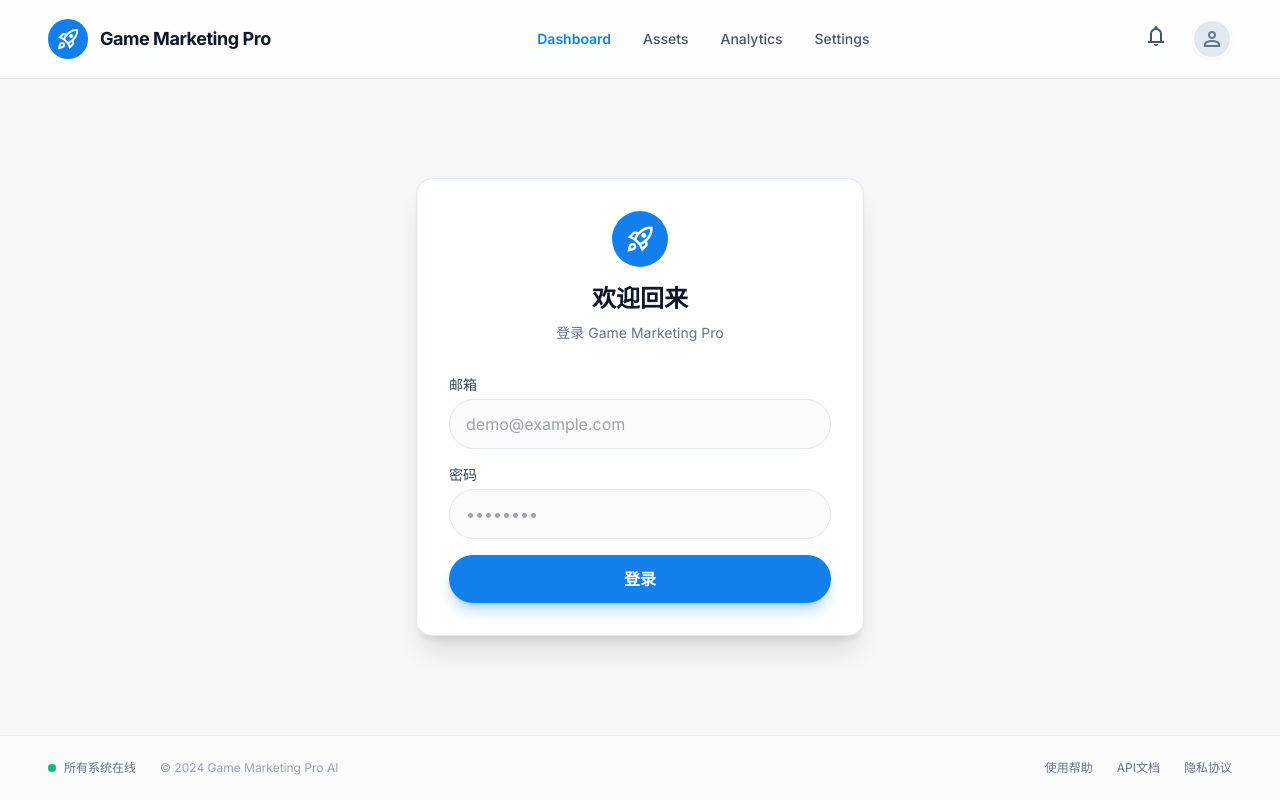
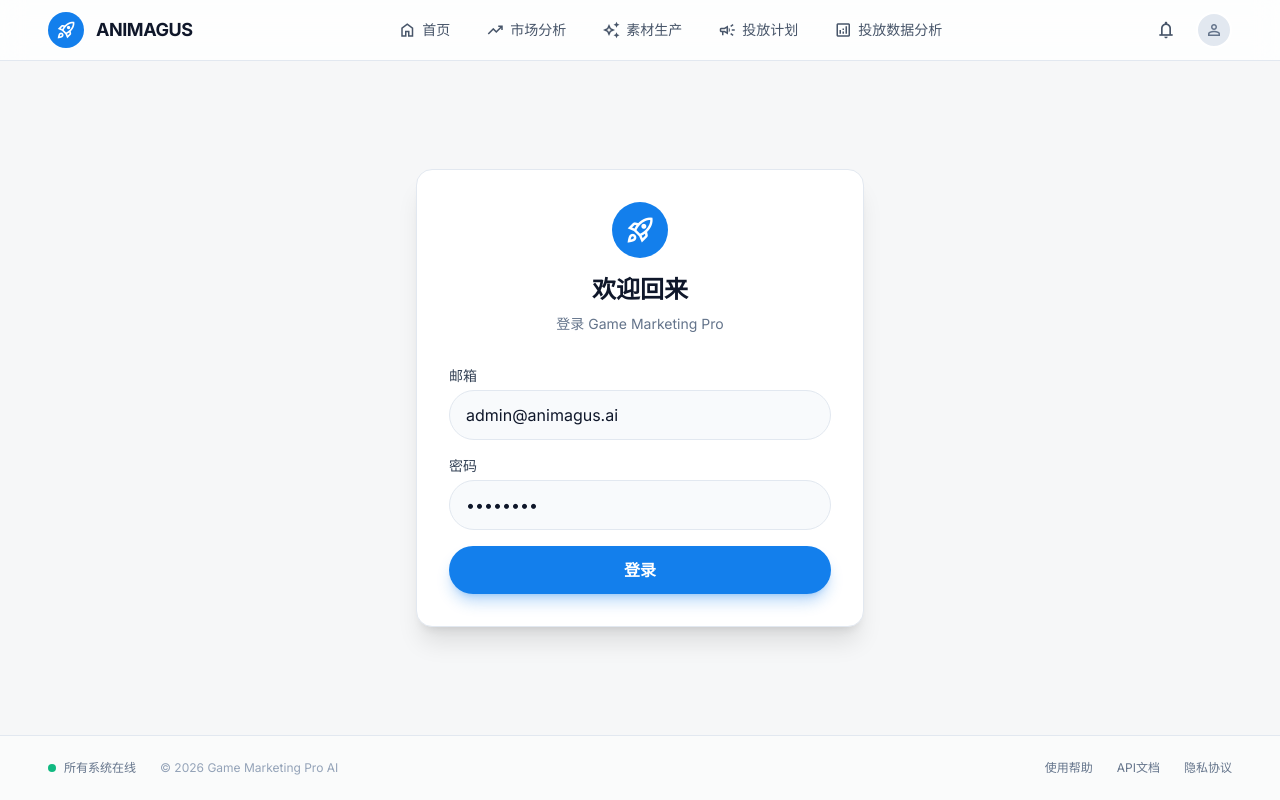
Before and after one commit to ANIFORCE-ORG/ANIFORCE, a Vue app in the folder frontend/packages/main-app/: page /login in a window 1280 px wide. Built offline with nearby package versions, Linux system fonts and the light colour scheme.

Commit message:
modify Header and auth page

```diff
--- a/frontend/packages/main-app/src/components/layout/AppFooter.vue
+++ b/frontend/packages/main-app/src/components/layout/AppFooter.vue
@@ -6,7 +6,7 @@
           <div class="h-2 w-2 rounded-full bg-emerald-500"></div>
           <span class="text-xs font-medium text-slate-500">所有系统在线</span>
         </div>
-        <span class="text-xs text-slate-400">&copy; 2024 Game Marketing Pro AI</span>
+        <span class="text-xs text-slate-400">&copy; 2026 Game Marketing Pro AI</span>
       </div>
       <div class="flex items-center gap-6">
         <a class="text-xs text-slate-500 hover:text-primary" href="#">使用帮助</a>
--- a/frontend/packages/main-app/src/components/layout/AppHeader.vue
+++ b/frontend/packages/main-app/src/components/layout/AppHeader.vue
@@ -1,50 +1,125 @@
 <script setup lang="ts">
 import { ref } from 'vue'
+import { useRoute, useRouter } from 'vue-router'
+import { useAuthStore } from '@/store/auth'
+
+const route = useRoute()
+const router = useRouter()
+const auth = useAuthStore()
+
+const showUserMenu = ref(false)
 
 const navItems = [
-  { label: 'Dashboard', href: '/', active: true },
-  { label: 'Assets', href: '/material' },
-  { label: 'Analytics', href: '/monitor' },
-  { label: 'Settings', href: '/settings' },
+  { label: '首页', path: '/', icon: 'home' },
+  { label: '市场分析', path: '/market-analysis', icon: 'trending_up' },
+  { label: '素材生产', path: '/material', icon: 'auto_awesome' },
+  { label: '投放计划', path: '/campaign', icon: 'campaign' },
+  { label: '投放数据分析', path: '/monitor', icon: 'analytics' },
 ]
 
-const currentNav = ref('Dashboard')
+const isActive = (path: string) => {
+  if (path === '/') return route.path === '/'
+  return route.path.startsWith(path)
+}
+
+const navigateTo = (path: string) => {
+  router.push(path)
+}
+
+const handleUserClick = () => {
+  if (!auth.isLoggedIn) {
+    router.push('/login')
+  } else {
+    showUserMenu.value = !showUserMenu.value
+  }
+}
+
+const handleLogout = () => {
+  auth.logout()
+  showUserMenu.value = false
+}
 </script>
 
 <template>
-  <header class="flex items-center justify-between px-6 py-4 md:px-12 border-b border-slate-200 dark:border-slate-800 bg-white/80 dark:bg-background-dark/80 backdrop-blur-md sticky top-0 z-50">
+  <header class="flex items-center justify-between px-6 py-3 md:px-12 border-b border-slate-200 dark:border-slate-800 bg-white/80 dark:bg-background-dark/80 backdrop-blur-md sticky top-0 z-50">
     <!-- Logo -->
-    <div class="flex items-center gap-3">
-      <div class="flex h-10 w-10 items-center justify-center rounded-xl bg-primary text-white">
-        <span class="material-symbols-outlined">rocket_launch</span>
+    <div class="flex items-center gap-3 cursor-pointer shrink-0" @click="navigateTo('/')">
+      <div class="flex h-9 w-9 items-center justify-center rounded-xl bg-primary text-white">
+        <span class="material-symbols-outlined text-xl">rocket_launch</span>
       </div>
-      <h2 class="text-lg font-bold tracking-tight">Game Marketing Pro</h2>
+      <h2 class="text-lg font-bold tracking-tight">ANIMAGUS</h2>
     </div>
 
     <!-- Navigation -->
-    <nav class="hidden md:flex items-center gap-8">
-      <a
+    <nav class="hidden md:flex items-center gap-1">
+      <button
         v-for="item in navItems"
-        :key="item.label"
-        :href="item.href"
-        class="text-sm font-medium transition-colors"
-        :class="currentNav === item.label
-          ? 'font-semibold text-primary'
-          : 'text-slate-600 dark:text-slate-400 hover:text-primary'"
-        @click.prevent="currentNav = item.label"
+        :key="item.path"
+        class="flex items-center gap-1.5 px-4 py-2 rounded-lg text-sm font-medium transition-all duration-200"
+        :class="isActive(item.path)
+          ? 'bg-primary/10 text-primary font-semibold shadow-sm'
+          : 'text-slate-600 dark:text-slate-400 hover:bg-slate-100 dark:hover:bg-slate-800 hover:text-primary'"
+        @click="navigateTo(item.path)"
       >
+        <span class="material-symbols-outlined text-[18px]">{{ item.icon }}</span>
         {{ item.label }}
-      </a>
+      </button>
     </nav>
 
     <!-- Right Actions -->
-    <div class="flex items-center gap-4">
-      <button class="p-2 rounded-full hover:bg-slate-100 dark:hover:bg-slate-800 transition-colors">
-        <span class="material-symbols-outlined text-slate-600 dark:text-slate-400">notifications</span>
+    <div class="flex items-center gap-3 shrink-0">
+      <button class="flex h-9 w-9 items-center justify-center rounded-full hover:bg-slate-100 dark:hover:bg-slate-800 transition-colors">
+        <span class="material-symbols-outlined text-xl text-slate-600 dark:text-slate-400">notifications</span>
       </button>
-      <div class="h-10 w-10 rounded-full bg-slate-200 dark:bg-slate-700 border-2 border-white dark:border-slate-800 overflow-hidden shadow-sm flex items-center justify-center">
-        <span class="material-symbols-outlined text-slate-500">person</span>
+
+      <!-- User Avatar / Login -->
+      <div class="relative">
+        <button
+          class="flex h-9 w-9 items-center justify-center rounded-full border-2 transition-all duration-200 cursor-pointer"
+          :class="auth.isLoggedIn
+            ? 'bg-primary/10 border-primary/30 hover:border-primary'
+            : 'bg-slate-200 dark:bg-slate-700 border-white dark:border-slate-800 hover:border-primary'"
+          @click="handleUserClick"
+        >
+          <span v-if="auth.isLoggedIn" class="text-xs font-bold text-primary">{{ auth.user?.name?.charAt(0) }}</span>
+          <span v-else class="material-symbols-outlined text-lg text-slate-500">person</span>
+        </button>
+
+        <!-- User Dropdown Menu -->
+        <Transition name="fade">
+          <div
+            v-if="showUserMenu && auth.isLoggedIn"
+            class="absolute right-0 top-full mt-2 w-48 rounded-xl border border-slate-200 dark:border-slate-700 bg-white dark:bg-slate-900 shadow-xl py-2 z-50"
+          >
+            <div class="px-4 py-2 border-b border-slate-100 dark:border-slate-800">
+              <p class="text-sm font-semibold">{{ auth.user?.name }}</p>
+              <p class="text-xs text-slate-500">{{ auth.user?.email }}</p>
+            </div>
+            <button
+              class="w-full flex items-center gap-2 px-4 py-2 text-sm text-red-500 hover:bg-red-50 dark:hover:bg-red-900/20 transition-colors"
+              @click="handleLogout"
+            >
+              <span class="material-symbols-outlined text-[18px]">logout</span>
+              退出登录
+            </button>
+          </div>
+        </Transition>
       </div>
     </div>
   </header>
+
+  <!-- Click outside to close menu -->
+  <div v-if="showUserMenu" class="fixed inset-0 z-40" @click="showUserMenu = false" />
 </template>
+
+<style scoped>
+.fade-enter-active,
+.fade-leave-active {
+  transition: opacity 0.15s ease, transform 0.15s ease;
+}
+.fade-enter-from,
+.fade-leave-to {
+  opacity: 0;
+  transform: translateY(-4px);
+}
+</style>
--- /dev/null
+++ b/frontend/packages/main-app/src/pages/Campaign.vue
@@ -0,0 +1,18 @@
+<script setup lang="ts">
+</script>
+
+<template>
+  <main class="flex-1 px-6 py-12 md:px-12">
+    <div class="mx-auto max-w-5xl">
+      <div class="flex items-center gap-3 mb-8">
+        <span class="material-symbols-outlined text-primary text-3xl">campaign</span>
+        <h1 class="text-3xl font-bold tracking-tight">投放计划</h1>
+      </div>
+      <div class="rounded-2xl border border-slate-200 dark:border-slate-700 bg-white dark:bg-slate-900 p-12 text-center">
+        <span class="material-symbols-outlined text-6xl text-slate-300 dark:text-slate-600 mb-4">construction</span>
+        <p class="text-lg text-slate-500 dark:text-slate-400">投放计划功能开发中...</p>
+        <p class="text-sm text-slate-400 dark:text-slate-500 mt-2">智能投放策略规划与预算分配</p>
+      </div>
+    </div>
+  </main>
+</template>
--- a/frontend/packages/main-app/src/pages/Login.vue
+++ b/frontend/packages/main-app/src/pages/Login.vue
@@ -1,13 +1,15 @@
 <script setup lang="ts">
 import { ref } from 'vue'
 import { useRouter } from 'vue-router'
+import { useAuthStore } from '@/store/auth'
 
 const router = useRouter()
-const email = ref('')
-const password = ref('')
+const auth = useAuthStore()
+const email = ref('admin@animagus.ai')
+const password = ref('admin123')
 
 function handleLogin() {
-  // Demo 模式直接跳转首页
+  auth.fakeLogin()
   router.push('/')
 }
 </script>
--- /dev/null
+++ b/frontend/packages/main-app/src/pages/MarketAnalysis.vue
@@ -0,0 +1,18 @@
+<script setup lang="ts">
+</script>
+
+<template>
+  <main class="flex-1 px-6 py-12 md:px-12">
+    <div class="mx-auto max-w-5xl">
+      <div class="flex items-center gap-3 mb-8">
+        <span class="material-symbols-outlined text-primary text-3xl">trending_up</span>
+        <h1 class="text-3xl font-bold tracking-tight">市场分析</h1>
+      </div>
+      <div class="rounded-2xl border border-slate-200 dark:border-slate-700 bg-white dark:bg-slate-900 p-12 text-center">
+        <span class="material-symbols-outlined text-6xl text-slate-300 dark:text-slate-600 mb-4">construction</span>
+        <p class="text-lg text-slate-500 dark:text-slate-400">市场分析功能开发中...</p>
+        <p class="text-sm text-slate-400 dark:text-slate-500 mt-2">AI 智能分析游戏市场热点与投放方向</p>
+      </div>
+    </div>
+  </main>
+</template>
--- /dev/null
+++ b/frontend/packages/main-app/src/pages/Material.vue
@@ -0,0 +1,18 @@
+<script setup lang="ts">
+</script>
+
+<template>
+  <main class="flex-1 px-6 py-12 md:px-12">
+    <div class="mx-auto max-w-5xl">
+      <div class="flex items-center gap-3 mb-8">
+        <span class="material-symbols-outlined text-primary text-3xl">auto_awesome</span>
+        <h1 class="text-3xl font-bold tracking-tight">素材生产</h1>
+      </div>
+      <div class="rounded-2xl border border-slate-200 dark:border-slate-700 bg-white dark:bg-slate-900 p-12 text-center">
+        <span class="material-symbols-outlined text-6xl text-slate-300 dark:text-slate-600 mb-4">construction</span>
+        <p class="text-lg text-slate-500 dark:text-slate-400">素材生产功能开发中...</p>
+        <p class="text-sm text-slate-400 dark:text-slate-500 mt-2">AI 驱动的广告素材自动生成</p>
+      </div>
+    </div>
+  </main>
+</template>
--- /dev/null
+++ b/frontend/packages/main-app/src/pages/Monitor.vue
@@ -0,0 +1,18 @@
+<script setup lang="ts">
+</script>
+
+<template>
+  <main class="flex-1 px-6 py-12 md:px-12">
+    <div class="mx-auto max-w-5xl">
+      <div class="flex items-center gap-3 mb-8">
+        <span class="material-symbols-outlined text-primary text-3xl">analytics</span>
+        <h1 class="text-3xl font-bold tracking-tight">投放数据分析</h1>
+      </div>
+      <div class="rounded-2xl border border-slate-200 dark:border-slate-700 bg-white dark:bg-slate-900 p-12 text-center">
+        <span class="material-symbols-outlined text-6xl text-slate-300 dark:text-slate-600 mb-4">construction</span>
+        <p class="text-lg text-slate-500 dark:text-slate-400">投放数据分析功能开发中...</p>
+        <p class="text-sm text-slate-400 dark:text-slate-500 mt-2">实时监控投放效果与 AI 优化建议</p>
+      </div>
+    </div>
+  </main>
+</template>
--- a/frontend/packages/main-app/src/router/index.ts
+++ b/frontend/packages/main-app/src/router/index.ts
@@ -9,6 +9,26 @@ const router = createRouter({
       component: () => import('@/pages/Home.vue'),
     },
     {
+      path: '/market-analysis',
+      name: 'market-analysis',
+      component: () => import('@/pages/MarketAnalysis.vue'),
+    },
+    {
+      path: '/material',
+      name: 'material',
+      component: () => import('@/pages/Material.vue'),
+    },
+    {
+      path: '/campaign',
+      name: 'campaign',
+      component: () => import('@/pages/Campaign.vue'),
+    },
+    {
+      path: '/monitor',
+      name: 'monitor',
+      component: () => import('@/pages/Monitor.vue'),
+    },
+    {
       path: '/login',
       name: 'login',
       component: () => import('@/pages/Login.vue'),
--- /dev/null
+++ b/frontend/packages/main-app/src/store/auth.ts
@@ -0,0 +1,32 @@
+import { defineStore } from 'pinia'
+import { ref, computed } from 'vue'
+
+export interface User {
+  id: string
+  name: string
+  email: string
+  avatar?: string
+}
+
+export const useAuthStore = defineStore('auth', () => {
+  const user = ref<User | null>(null)
+  const token = ref<string | null>(null)
+
+  const isLoggedIn = computed(() => !!user.value)
+
+  function fakeLogin() {
+    user.value = {
+      id: 'admin-001',
+      name: 'Admin',
+      email: 'admin@animagus.ai',
+    }
+    token.value = 'fake-jwt-token-demo'
+  }
+
+  function logout() {
+    user.value = null
+    token.value = null
+  }
+
+  return { user, token, isLoggedIn, fakeLogin, logout }
+})
```
